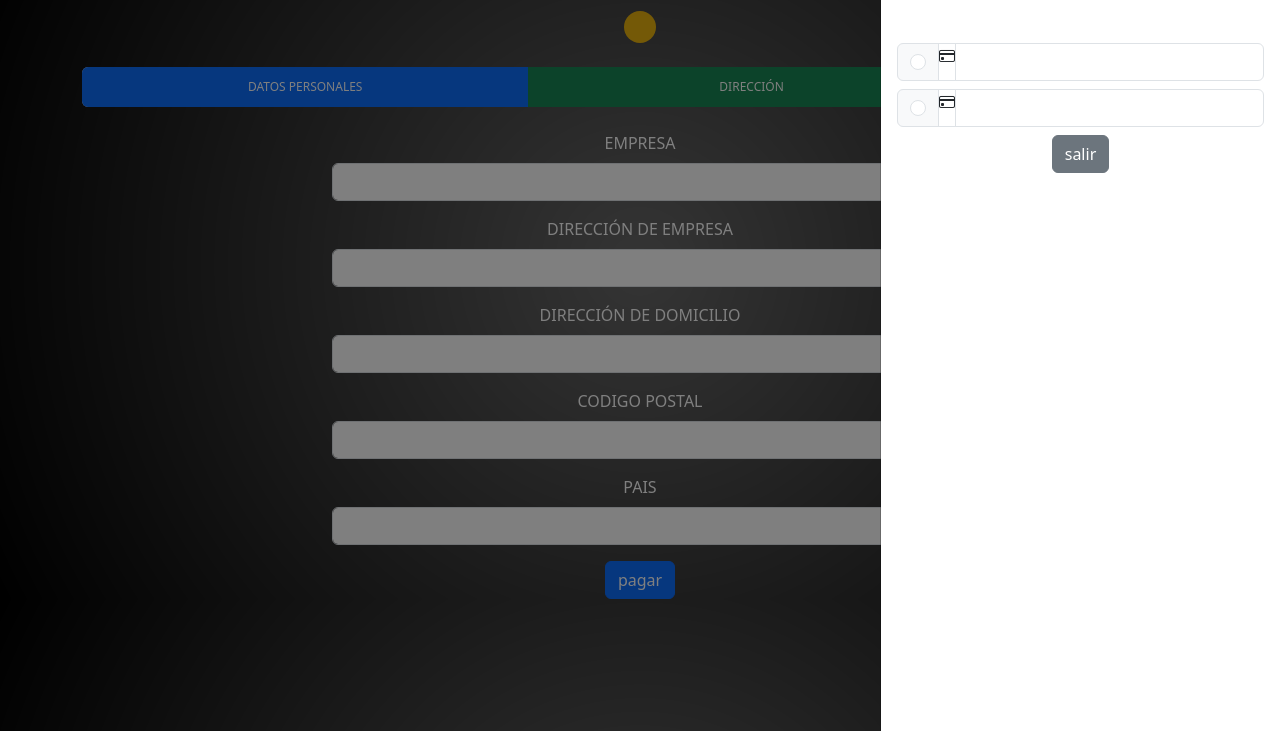
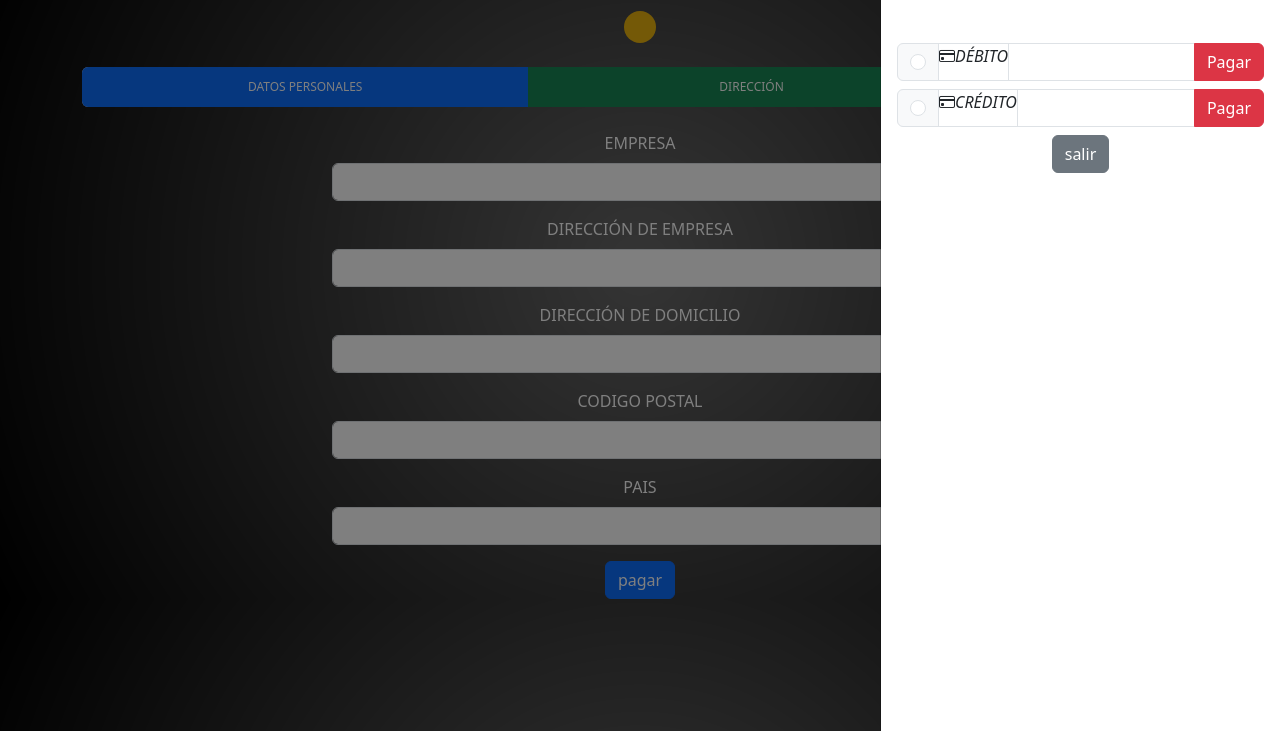
Before and after one commit to Espadv69/proyecto-examen, a plain HTML site: page pago2.html in a window 1280 px wide. Both pictures are taken after a click on the button "pagar". Shown: the part 69-800 px from the top of the page. Drawn offline with nearby package versions, Linux system fonts and the light colour scheme.

Commit message:
cambios en el JS

```diff
--- a/pago2.html
+++ b/pago2.html
@@ -223,12 +223,13 @@
                          name=""
                          aria-label="Radio button for following text input"
                      />
-                 </div><i class="bi bi-credit-card border"></i>
+                 </div><i class="bi bi-credit-card border">DÉBITO</i>
                  <input
                      type="text"
                      class="form-control"
                      aria-label="Text input with radio button"
                  />
+ <button class="btn btn-danger" type="button" onclick=tarjeta()>Pagar</button>
              </div>
              <div class="input-group my-2">
                  <div class="input-group-text">
@@ -240,13 +241,14 @@
                          aria-label="Radio button for following text input"
                      />
 
-                 </div><i class="bi bi-credit-card border"></i>
+                 </div><i class="bi bi-credit-card border">CRÉDITO</i>
 
                  <input
                      type="text"
                      class="form-control"
                      aria-label="Text input with radio button"
                  />
+<button class="btn btn-danger" type="button" onclick="tarjeta()">Pagar</button>
              </div>
 
 
@@ -283,7 +285,7 @@
 
         </div>
 
-
+        <script src="js/pago1.js"></script>
 
         <!-- Bootstrap JavaScript Libraries -->
         <script
```
